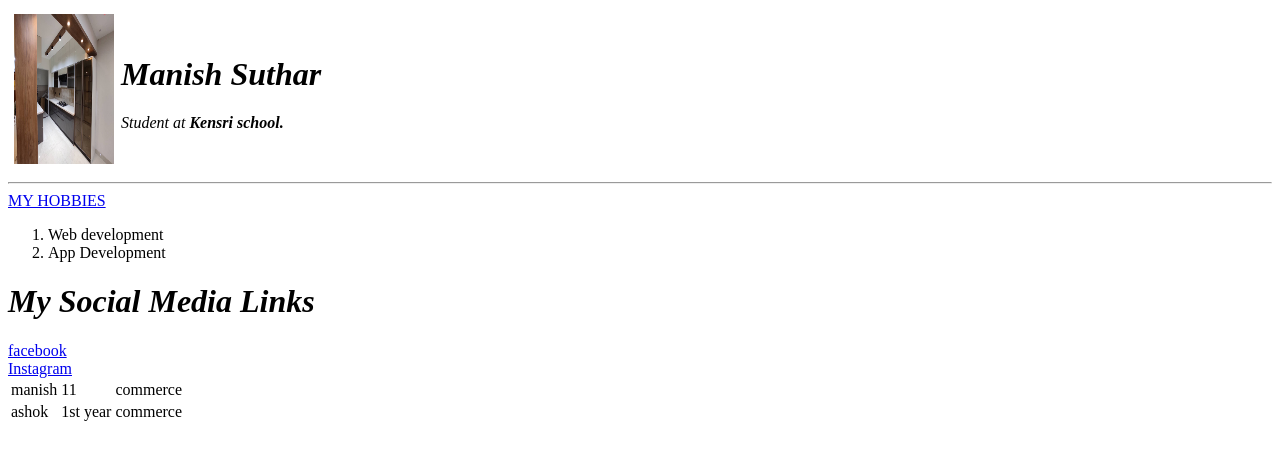
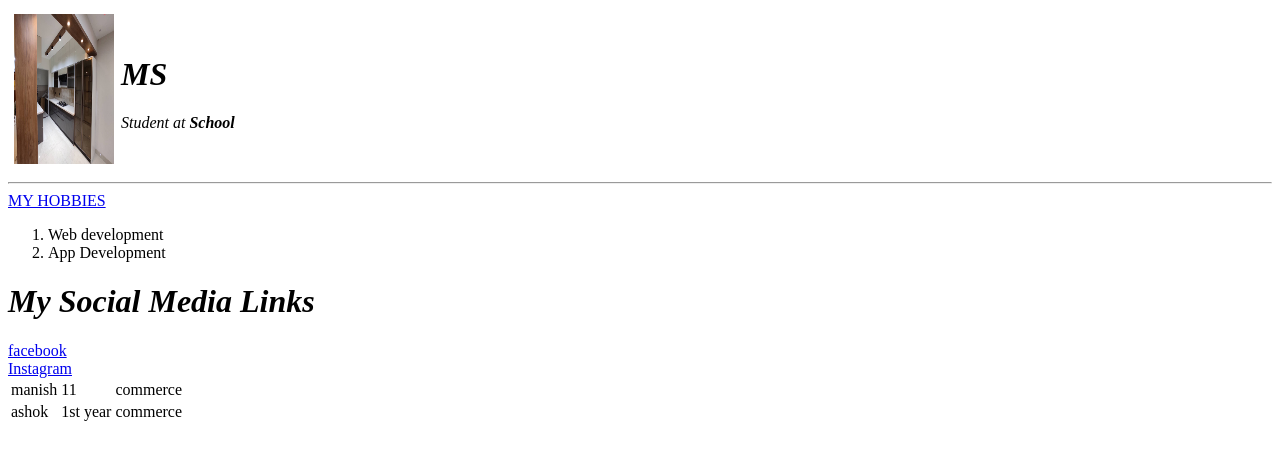
Before and after one commit to manish-79/portfolio, a plain HTML site: page index.html in a window 1280 px wide. Drawn offline with Linux system fonts and the light colour scheme.

Commit message:
changed personal info

```diff
--- a/index.html
+++ b/index.html
@@ -10,8 +10,8 @@
     <table cellspacing="5" >
         <tr>
             <td><img src="IMG_20210410_220905_389.jpg" alt="not available" width="100" height="150"></td>
-            <td><h1><em><strong> Manish Suthar</strong></em></h1>
-                <p><em>Student at <strong>Kensri school.</strong></em></p></td>
+            <td><h1><em><strong>MS</strong></em></h1>
+                <p><em>Student at <strong>School</strong></em></p></td>
         </tr>
     </table>
     <hr>
```
